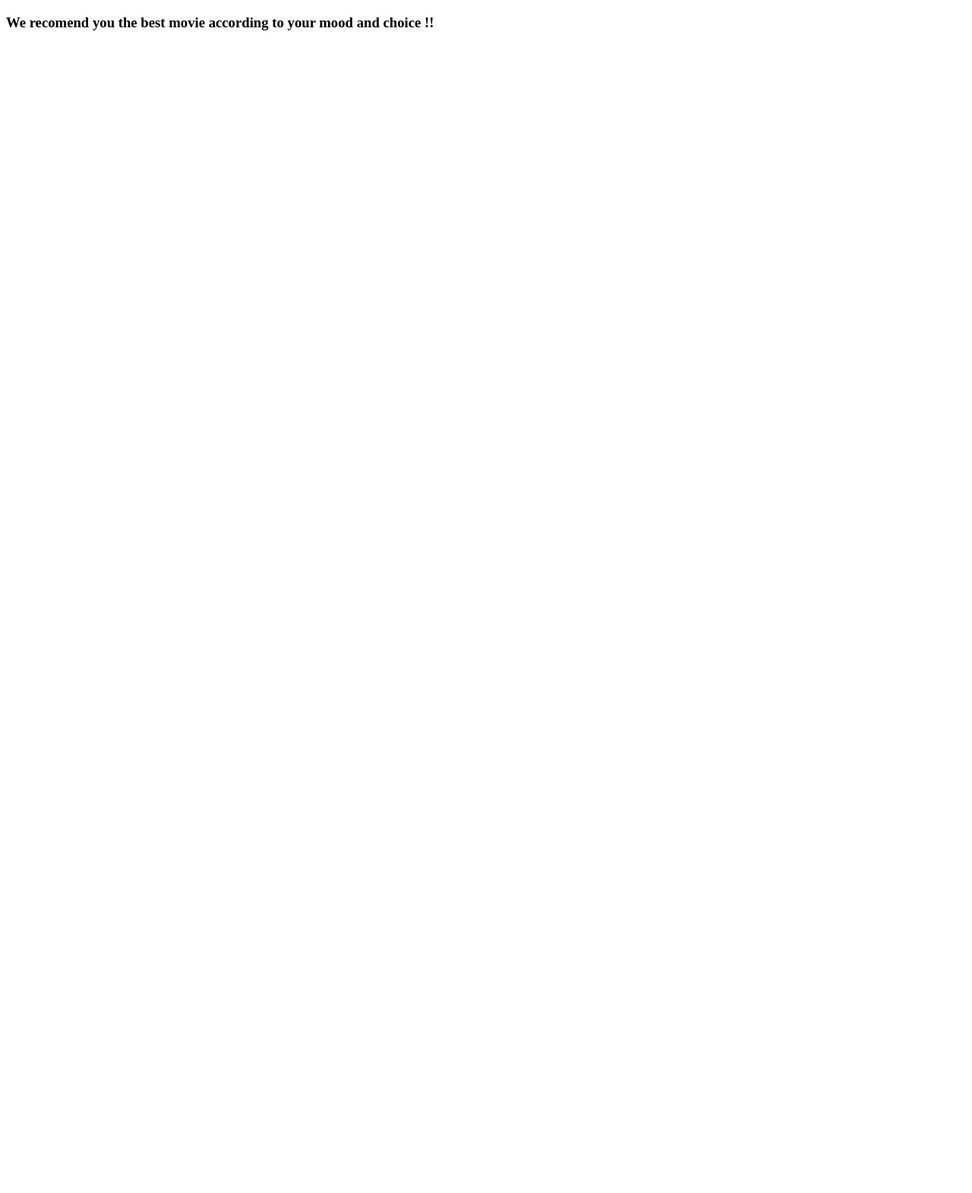
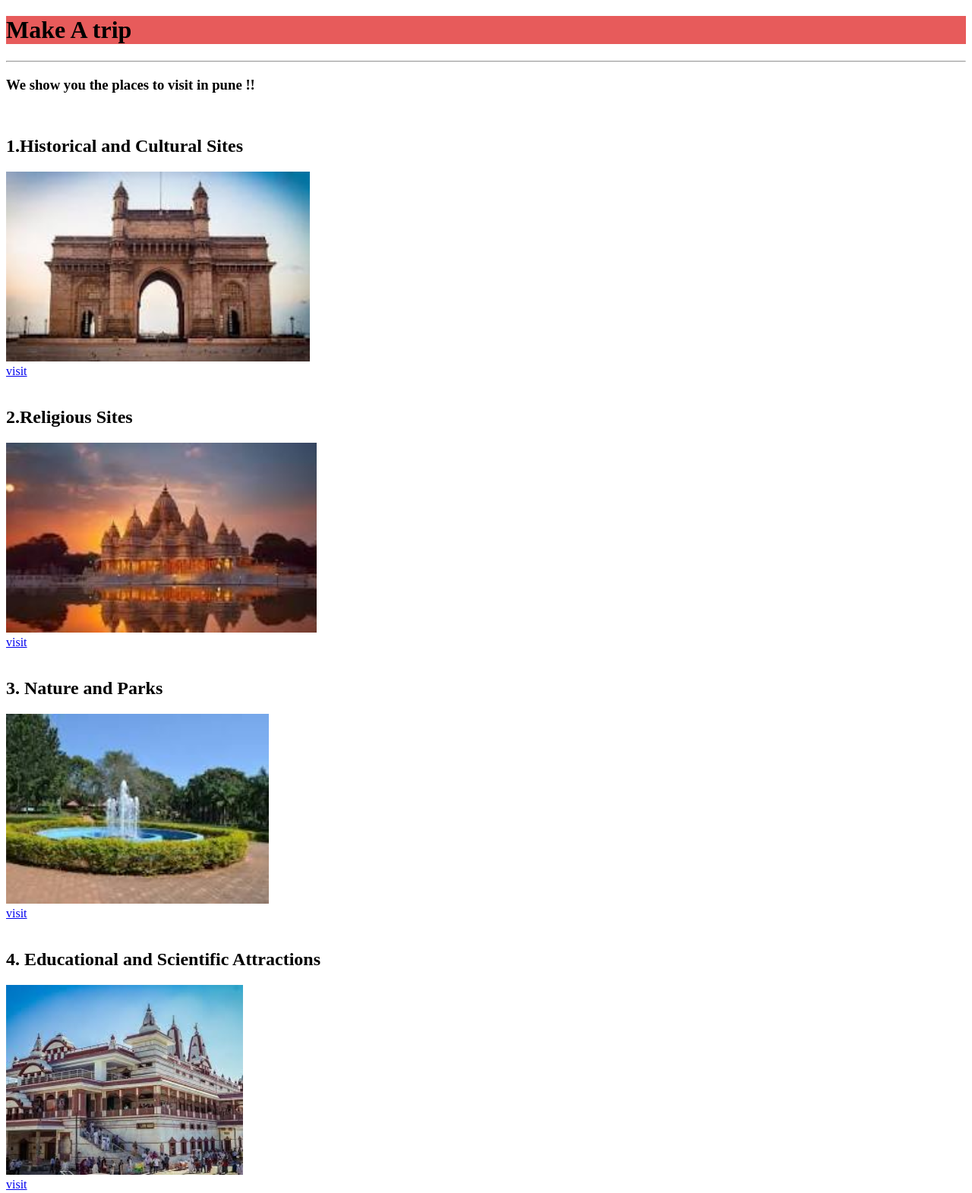
Before and after one commit to sanainamadr/git-practice2, a plain HTML site: page index.html in a window 1280 px wide. Shown: the whole page at 76% size. Before the commit the page ends 800 px from the top, so only its background shows below. Drawn offline with Linux system fonts and the light colour scheme.

Commit message:
new web pages added

```diff
--- a/index.html
+++ b/index.html
@@ -1,11 +1,37 @@
 <!DOCTYPE html>
 <html >
 <head>
-    <title> movies </title>
+    <title> visit point in pune </title>
 </head>
 <body>
+    <h1 style="background-color: rgb(231, 91, 91);"> Make A trip  </h1>
+    <hr>
+    <h3> <b>We show you the places to visit in pune !!</b></h3>
+    <br>
+    <h2>1.Historical and Cultural Sites</h2>
+    <img src="historic.jpeg" height="250px" ><br>
+    <a href="historical.html"> visit</a><br>
+    <br>
+    <h2>2.Religious Sites</h2>
+    <img src="Religious.jpeg" height="250px" ><br>
+    <a href="Religious.html"> visit</a><br>
+    <br>
+    <h2>3. Nature and Parks</h2>
+    <img src="park.jpeg" height="250px" ><br>
+    <a href="Nature.html"> visit</a><br>
+    <br>
+    <h2>4. Educational and Scientific Attractions</h2>
+    <img src="Educational.jpeg" height="250px" ><br>
+    <a href="Educational.html"> visit</a><br>
+    <br>
 
-    <h3> We recomend you the best movie according to your mood and choice !!</h3>
+
+
+
+
+
+
+
 
 
 
```
Also changed, not shown: historical.html (added, +10 -0 lines), Educational.html (added), Educational.jpeg (added), Nature.html (added), Religious.html (added), Religious.jpeg (added), historic.jpeg (added), park.jpeg (added).
